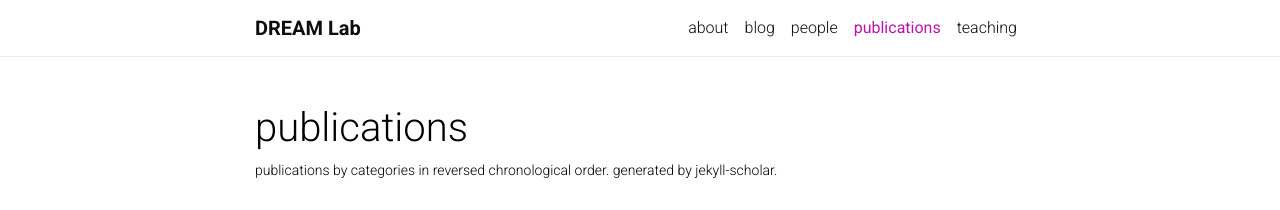
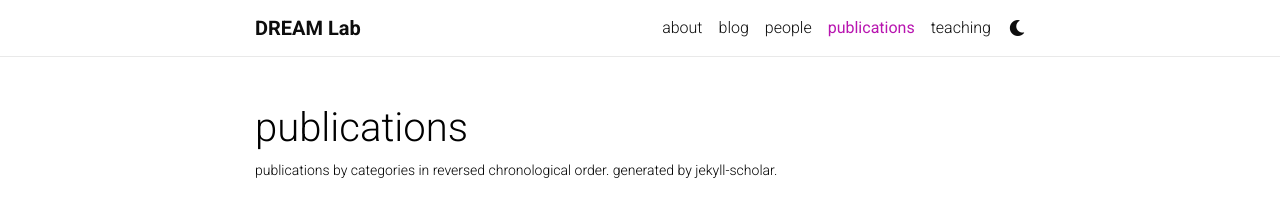
Before and after one commit to UMBC-DREAM-Lab/UMBC-DREAM-Lab.github.io, a Jekyll site: the page built from _pages/publications.md, in a window 1280 px wide. Shown: the top 210 px of the page. Built offline with Jekyll 4.4.1, drawn with Linux system fonts in a browser that asks for light colours; nearby versions of some CDN libraries; a style sheet for code colours, icons or effects is not loaded.

Commit message:
revert previous commit

```diff
--- a/_config.yml
+++ b/_config.yml
@@ -172,7 +172,7 @@ enable_mansory:             true   # enables automatic project cards arangement
 enable_math:                true   # enables math typesetting (uses MathJax)
 enable_tooltips:            false  # enables automatic tooltip links generated
                                    # for each section titles on pages and posts
-enable_darkmode:            false   # enables switching between light/dark modes
+enable_darkmode:            true   # enables switching between light/dark modes
 enable_navbar_social:       false  # enables displaying social links in the
                                    # navbar on the about page
 enable_project_categories:  true   # enables categorization of projects into
--- a/_pages/publications.md
+++ b/_pages/publications.md
@@ -10,7 +10,7 @@ nav: true
 <div class="publications">
 
 {% for y in page.years %}
-  <h2 class="year" style="color:#6A6B6B;">{{y}}</h2>
+  <h2 class="year">{{y}}</h2>
   {% bibliography -f papers -q @*[year={{y}}]* %}
 {% endfor %}
 
```
